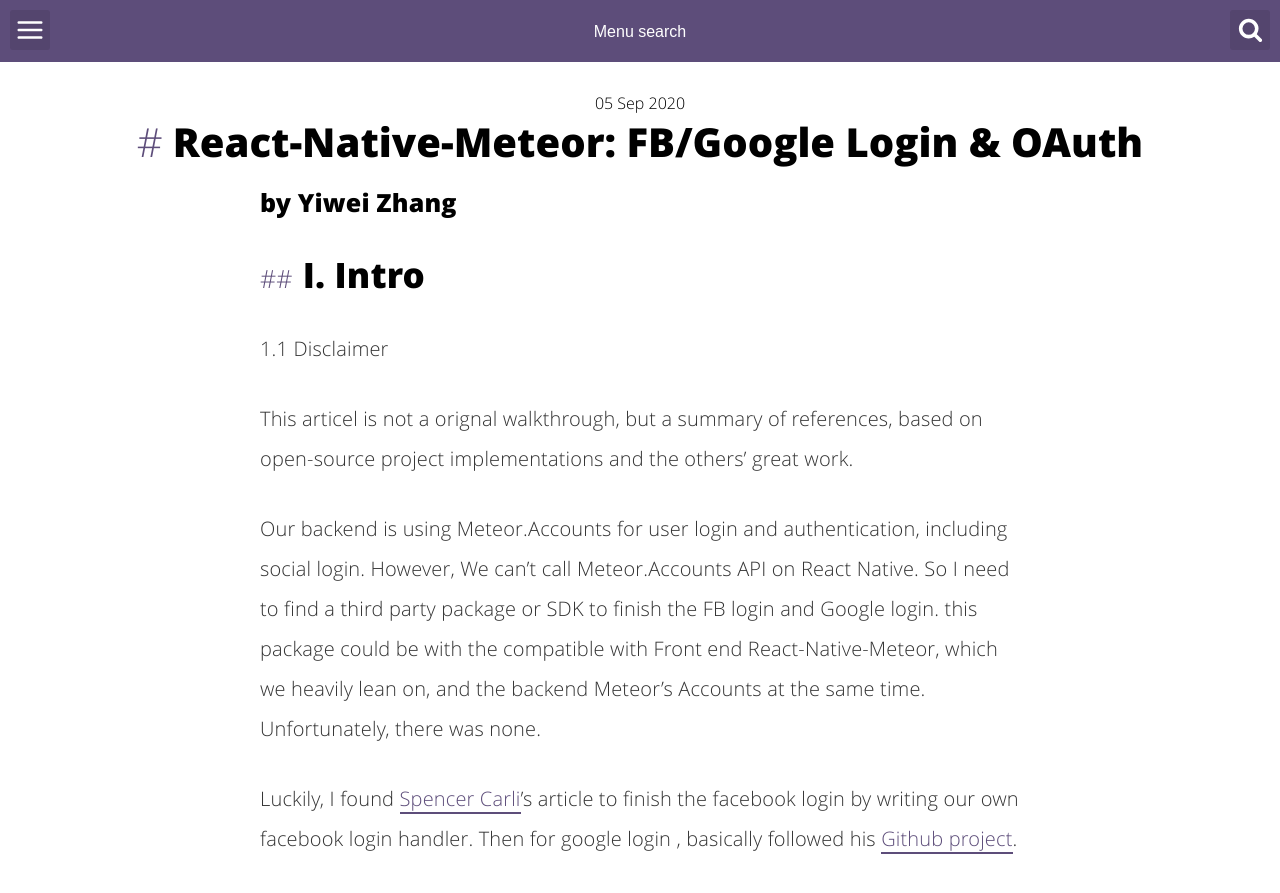
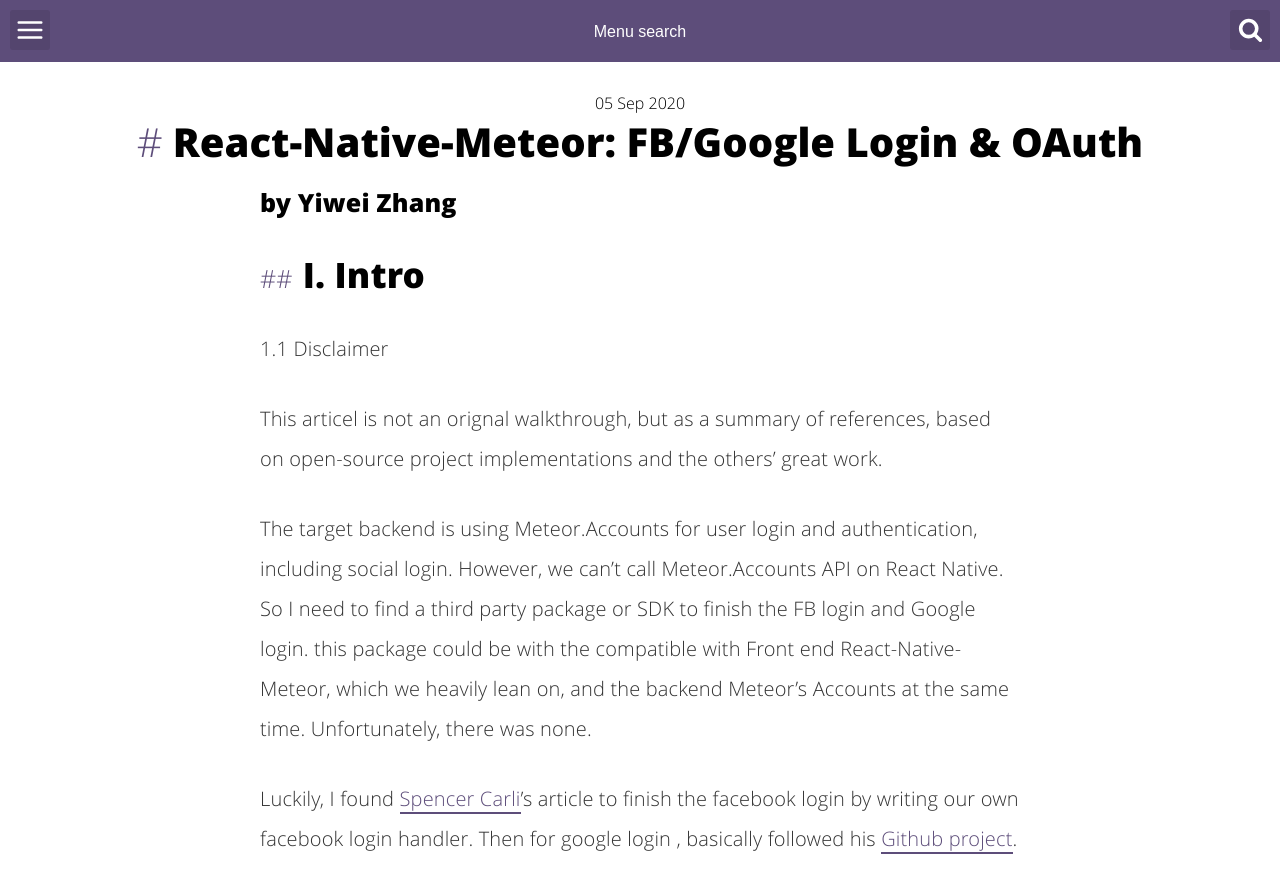
Before and after one commit to zywkloo/zywkloo.github.io, a Jekyll site: the page built from _posts/2019-09-05-React-Native-Meteor-SocialLogin.md, in a window 1280 px wide and 900 px high. Shown: the top 893 px of the window. Built offline with Jekyll 4.4.1, drawn with Linux system fonts in a browser that asks for light colours; comment, search, counter and statistics services are not loaded.

Commit message:
Update 2019-09-05-React-Native-Meteor-SocialLogin.md

```diff
--- a/_posts/2019-09-05-React-Native-Meteor-SocialLogin.md
+++ b/_posts/2019-09-05-React-Native-Meteor-SocialLogin.md
@@ -19,9 +19,9 @@
 
 1.1 Disclaimer
 
-This articel is not a orignal walkthrough, but a summary of references, based on open-source project implementations and the others' great work.
+This articel is not an orignal walkthrough, but as a summary of references, based on open-source project implementations and the others' great work.
 
-Our backend is using Meteor.Accounts for user login and authentication, including social login. However, We can't call Meteor.Accounts API on React Native. So I need to find a third party package or SDK to finish the FB login and Google login.  this package could be with the compatible with Front end React-Native-Meteor, which we heavily lean on, and the backend Meteor's Accounts at the same time. Unfortunately, there was none.
+The target backend is using Meteor.Accounts for user login and authentication, including social login. However, we can't call Meteor.Accounts API on React Native. So I need to find a third party package or SDK to finish the FB login and Google login.  this package could be with the compatible with Front end React-Native-Meteor, which we heavily lean on, and the backend Meteor's Accounts at the same time. Unfortunately, there was none.
 
 Luckily, I found [Spencer Carli](https://medium.com/@spencer_carli)'s article  to finish the facebook login by writing our own facebook login handler. Then for google login , basically followed his [Github project](https://github.com/spencercarli/meteor-accounts-google-oauth).
 
```
